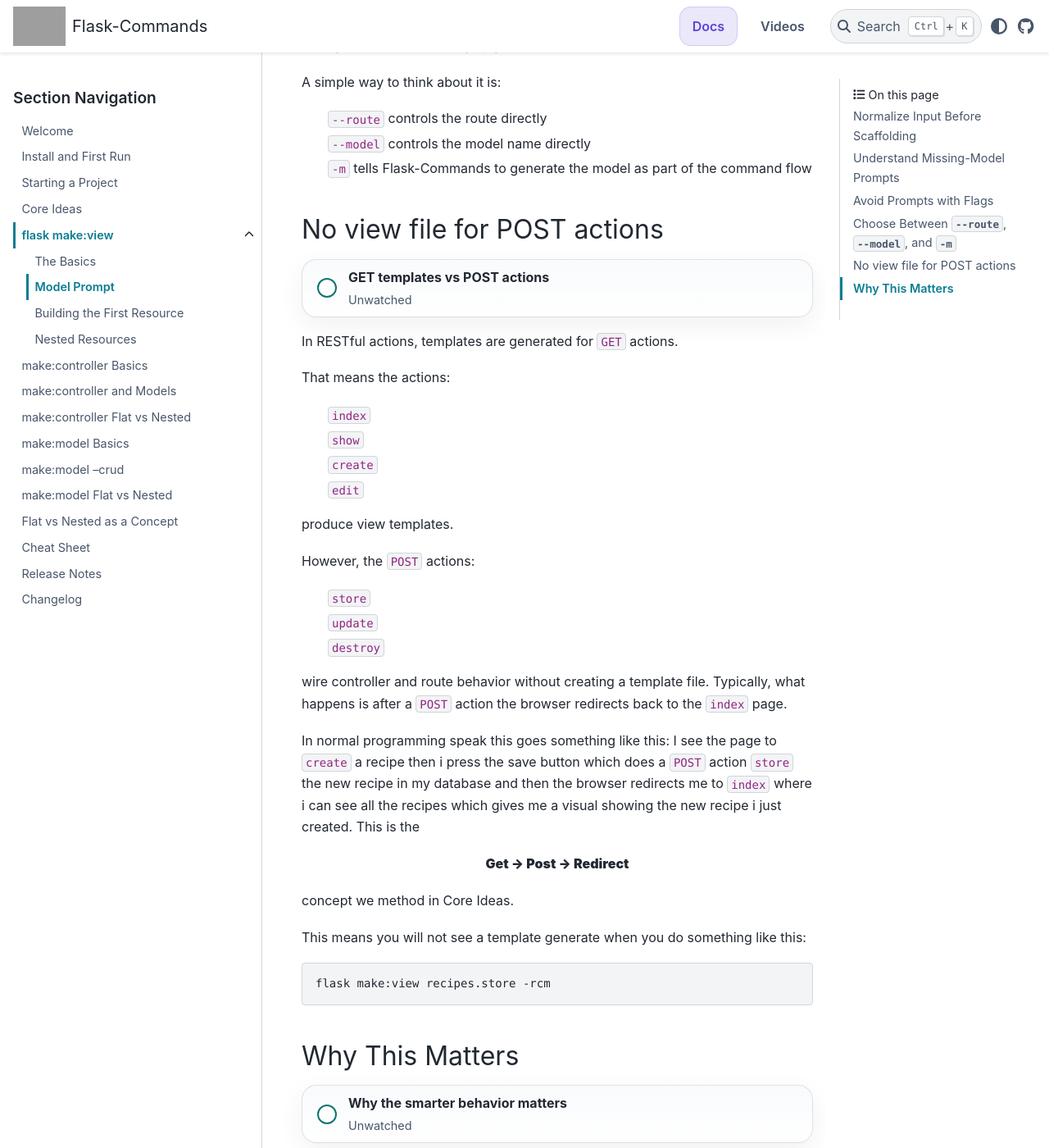
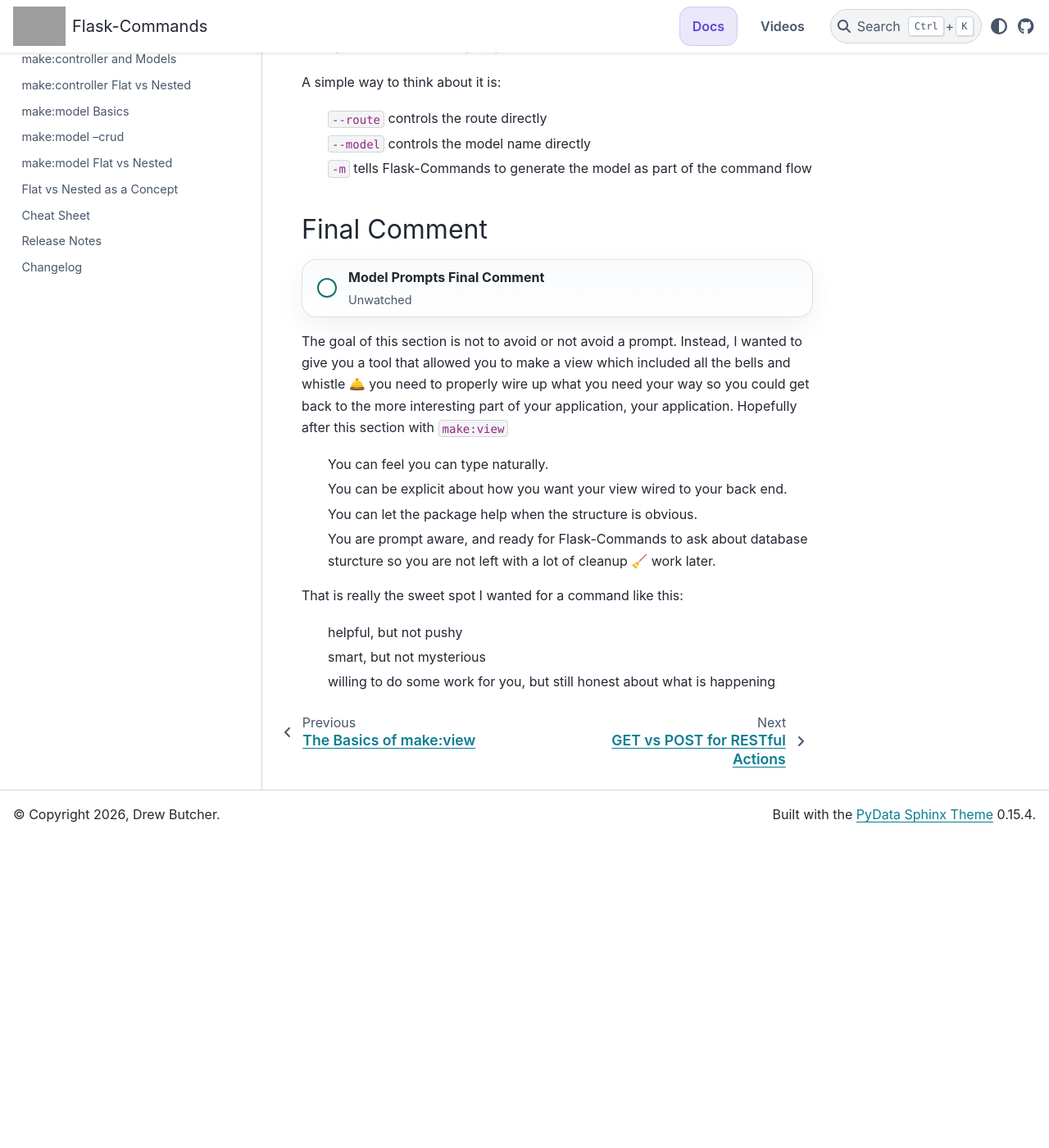
Before and after one commit to VoyagerX21/flask-commands, a Sphinx documentation site: the page built from docs/source/commands/make_view_model_prompt.rst, in a window 1280 px wide and 1400 px high, scrolled down 6278 px. Shown: the whole window at 82% size. Built offline with Sphinx 7.4.7 and the PyData theme 0.15.4, drawn with Linux system fonts in a browser that asks for light colours; after the commit the page ends 7301 px from its top, so only the background shows below that; some of the changed text lies outside the part shown; grey boxes are pictures that could not be loaded.

Commit message:
docs(make-view): add GET vs POST walkthrough for RESTful actions
- add a new make:view documentation chapter explaining which RESTful actions render templates and which actions only wire controller/route behavior
- link the new GET vs POST chapter from the main make:view docs table of contents
- replace the old POST-actions section in the model prompt doc with a final wrap-up and move the deeper HTTP behavior explanation into the new dedicated page
- register the new documentation video entries in docs/source/_data/video_catalog.json for the added and reorganized sections

```diff
--- a/docs/source/commands/make_view.rst
+++ b/docs/source/commands/make_view.rst
@@ -30,5 +30,6 @@
 
    The Basics <make_view_basics>
    Model Prompt <make_view_model_prompt>
+   GET vs POST for RESTful Actions <make_view_get_vs_post_for_restful_actions>
    Building the First Resource <building_the_first_resource>
    Nested Resources <nested_resources_with_make_view>
--- a/docs/source/commands/make_view_model_prompt.rst
+++ b/docs/source/commands/make_view_model_prompt.rst
@@ -264,68 +264,25 @@
 - ``--model`` controls the model name directly
 - ``-m`` tells Flask-Commands to generate the model as part of the command flow
 
-No view file for POST actions
------------------------------
+Final Comment
+-------------
 
-.. youtube_embed:: get-templates-vs-post-actions
+.. youtube_embed:: model-prompts-final-comment
 
-In RESTful actions, templates are generated for ``GET`` actions.
+The goal of this section is not to avoid or not avoid a prompt.  Instead,
+I wanted to give you a tool that allowed you to make a view which included
+all the bells and whistle 🛎️ you need to properly wire up what you need your
+way so you could get back to the more interesting part of your application,
+your application. Hopefully after this section with ``make:view``
 
-That means the actions:
-
-- ``index``
-- ``show``
-- ``create``
-- ``edit``
-
-produce view templates.
-
-However, the ``POST`` actions:
-
-- ``store``
-- ``update``
-- ``destroy``
-
-wire controller and route behavior without creating a template file.  Typically,
-what happens is after a ``POST`` action the browser redirects back to the ``index``
-page.
-
-In normal programming speak this goes something like this: I see the page to
-``create`` a recipe then i press the save button which does a ``POST`` action
-``store`` the new recipe in my database and then the browser redirects me to
-``index`` where i can see all the recipes which gives me a visual showing the
-new recipe i just created.  This is the
-
-.. centered:: **Get -> Post -> Redirect**
-
-concept we method in Core Ideas.
-
-This means you will not see a template generate when you do something like this:
-
-.. code-block:: bash
-
-   flask make:view recipes.store -rcm
-
-
-Why This Matters
-----------------
-
-.. youtube_embed:: why-the-smarter-behavior-matters
-
-All of this smarter behavior matters because it makes ``make:view`` more
-forgiving without making it fuzzy.
-
-You can type naturally.
-You can be explicit when you want.
-You can let the package help when the structure is obvious.
-And when there is a meaningful decision to make, Flask-Commands can stop and
-ask instead of charging ahead and leaving you with cleanup work later.
+- You can feel you can type naturally.
+- You can be explicit about how you want your view wired to your back end.
+- You can let the package help when the structure is obvious.
+- You are prompt aware, and ready for Flask-Commands to ask about database
+  sturcture so you are not left with a lot of cleanup 🧹 work later.
 
 That is really the sweet spot I wanted for a command like this:
 
 - helpful, but not pushy
 - smart, but not mysterious
 - willing to do some work for you, but still honest about what is happening
-
-Now that the command behavior makes sense, let’s use it to build a real
-resource.
```
Also changed, not shown: docs/source/_data/video_catalog.json (+35 -0 lines), docs/source/commands/make_view_get_vs_post_for_restful_actions.rst (added, +237 -0 lines).
